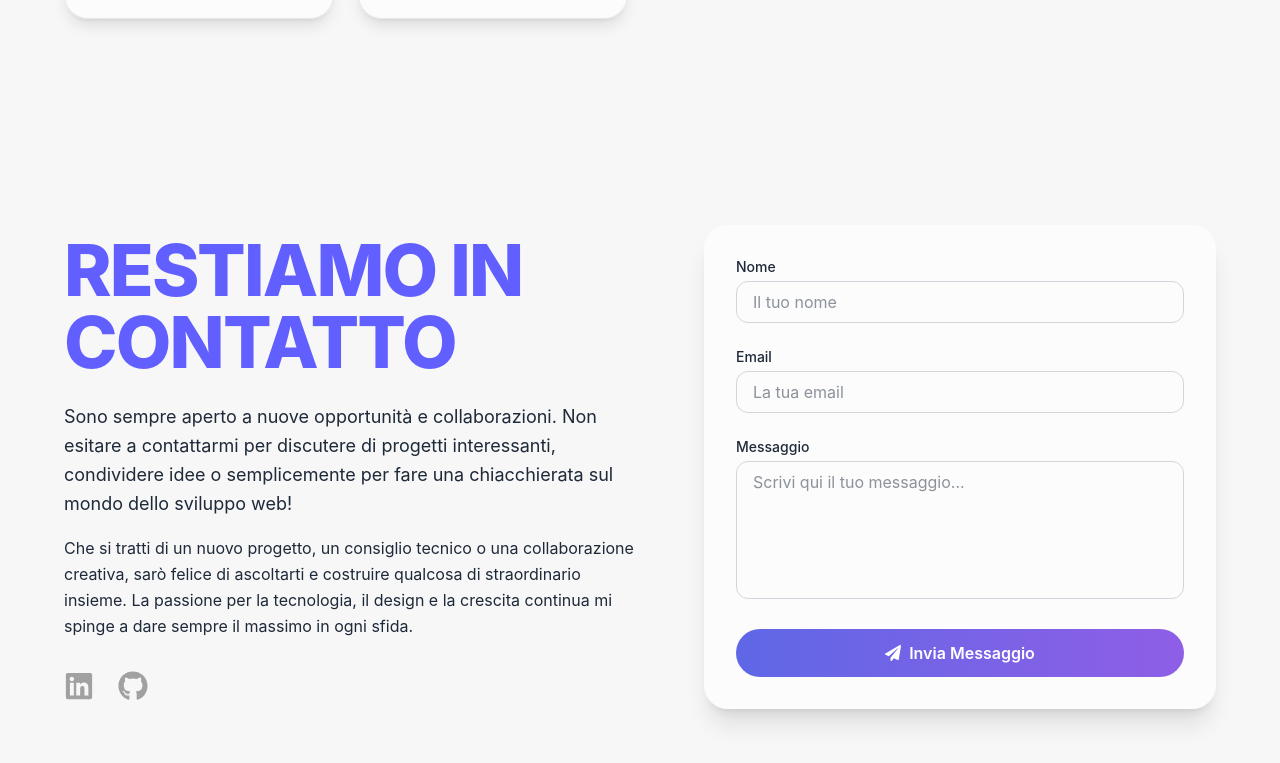
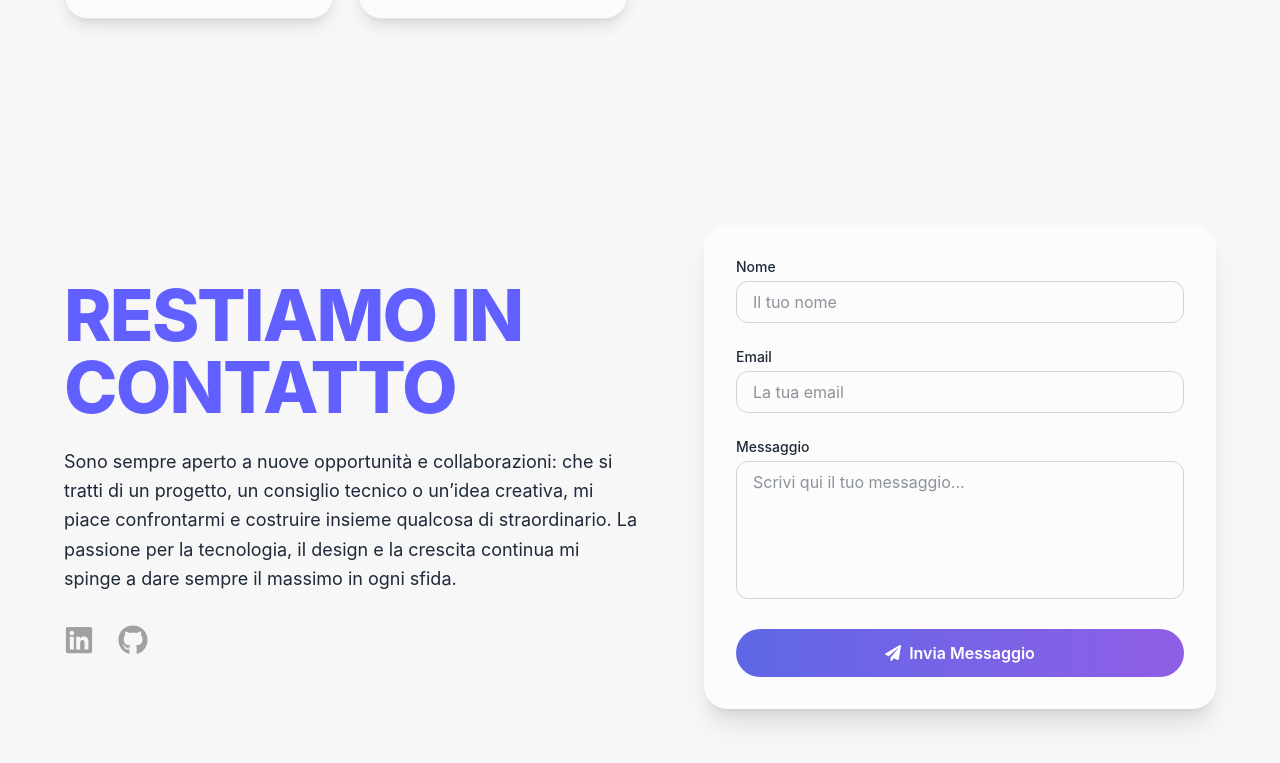
Before and after one commit to VincenzoFerraro0/my-portfolio, a React (Vite) app: page / in a window 1280 px wide. Shown: the part 2713-3476 px from the top of the page. Built offline with nearby package versions, Linux system fonts and the light colour scheme.

Commit message:
Refactor ContactSection text for clarity and engagement; streamline messaging for better communication

```diff
--- a/src/section/ContactForm.jsx
+++ b/src/section/ContactForm.jsx
@@ -40,17 +40,11 @@ export default function ContactSection() {
           </h2>
 
           <p className="text-lg leading-relaxed mb-4">
-            Sono sempre aperto a nuove opportunità e collaborazioni.
-            Non esitare a contattarmi per discutere di progetti interessanti,
-            condividere idee o semplicemente per fare una chiacchierata sul mondo dello sviluppo web!
+            Sono sempre aperto a nuove opportunità e collaborazioni: che si tratti di un progetto,
+            un consiglio tecnico o un’idea creativa, mi piace confrontarmi e costruire insieme qualcosa di straordinario.
+            La passione per la tecnologia, il design e la crescita continua mi spinge a dare sempre il massimo in ogni sfida.
           </p>
 
-          <p className="leading-relaxed">
-            Che si tratti di un nuovo progetto, un consiglio tecnico o una collaborazione creativa,
-            sarò felice di ascoltarti e costruire qualcosa di straordinario insieme.
-            La passione per la tecnologia, il design e la crescita continua
-            mi spinge a dare sempre il massimo in ogni sfida.
-          </p>
 
           {/* === SOCIAL ICONS === */}
           <div className="flex justify-center lg:justify-start space-x-6 text-neutral-400 text-3xl mt-8">
```
